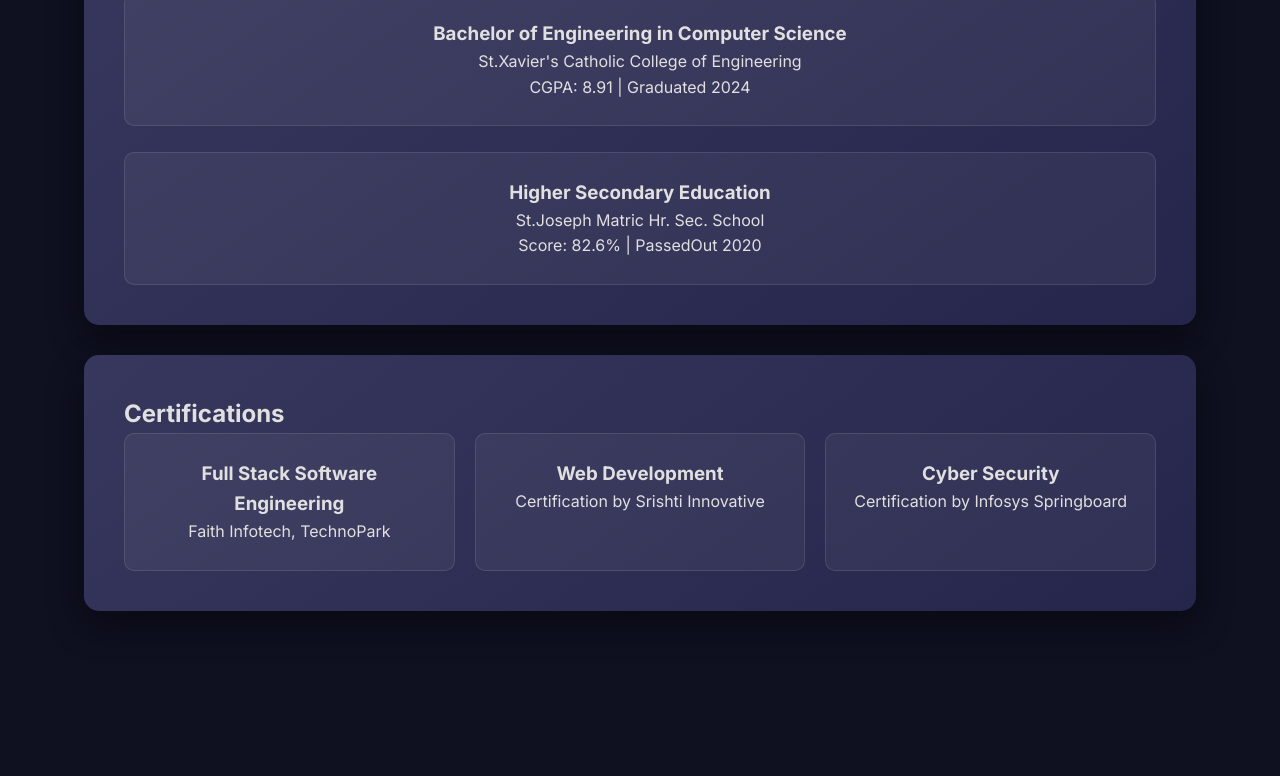
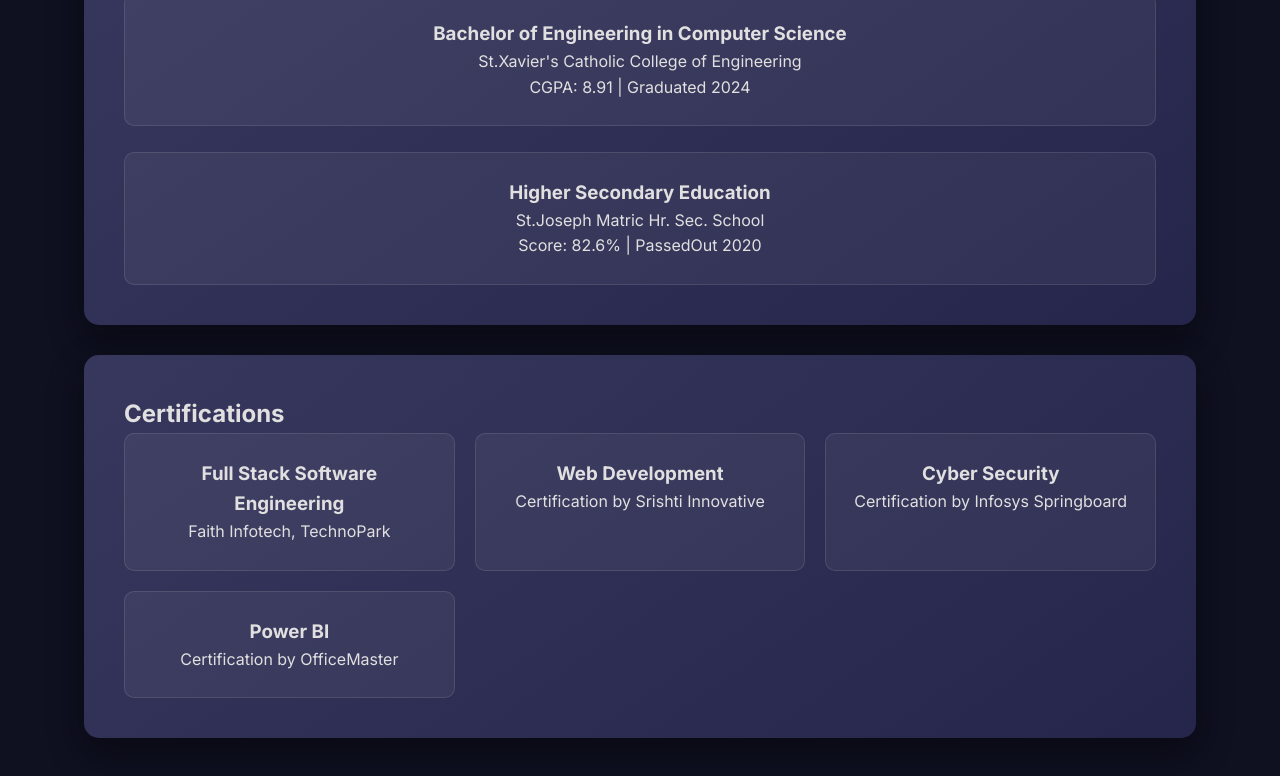
Before and after one commit to Steffila/Portfolio, a plain HTML site: page index.html in a window 1280 px wide. Shown: the part 1944-2720 px from the top of the page. Before the commit the page ends 2605 px from the top, so only its background shows below. Drawn offline with Linux system fonts and the light colour scheme.

Commit message:
Updated portfolio with new changes

```diff
--- a/index.html
+++ b/index.html
@@ -258,6 +258,10 @@
                     <h3>Cyber Security</h3>
                     <p>Certification by Infosys Springboard</p>
                 </div>
+                <div class="project-card">
+                    <h3>Power BI</h3>
+                    <p>Certification by OfficeMaster</p>
+                </div>
             </div>
         </section>
     </div>
```
